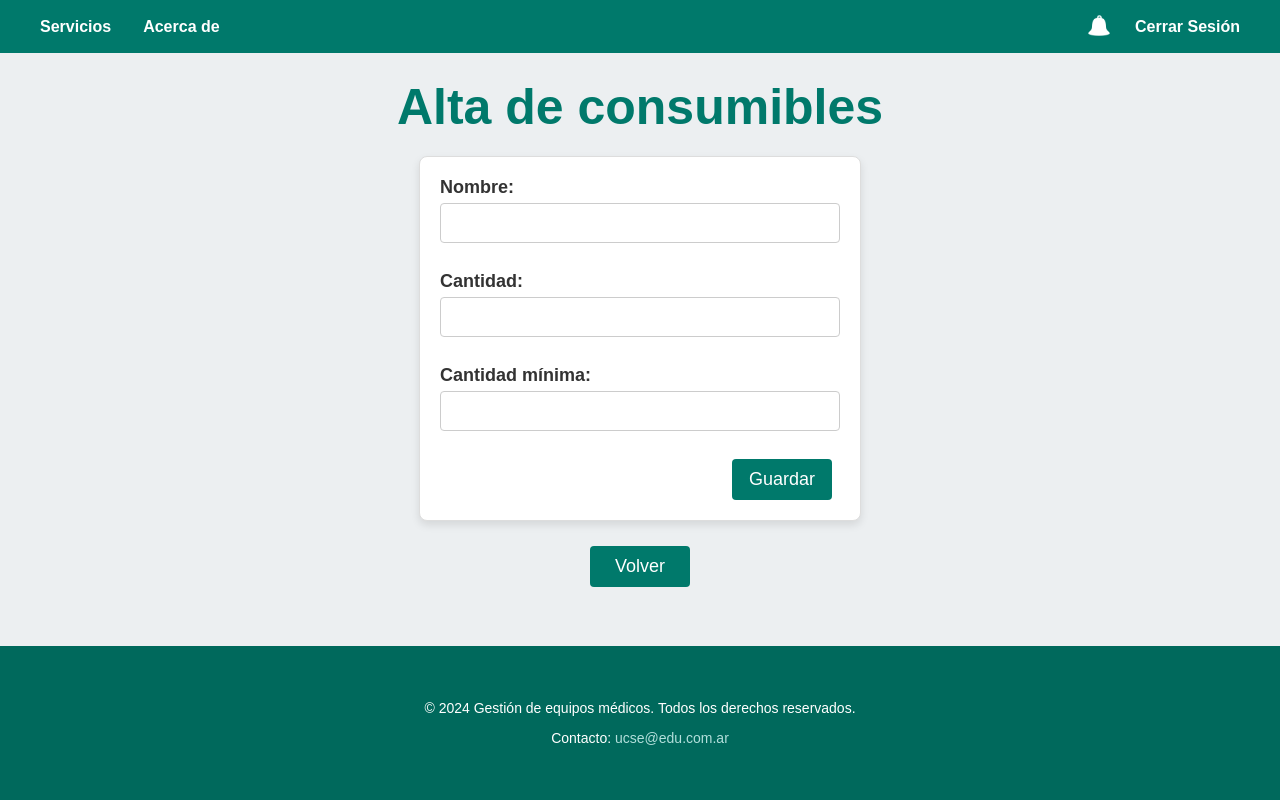
After one commit to mihue675/Hospital, a PHP site: page /Hospital/pages/consumibles/alta.php in a window 1280 px wide. The commit adds this page. Run offline with PHP 8.4, Linux system fonts and the light colour scheme; the visitor is signed in with stand-in values (Sample User, id 1); data that the repository does not hold is empty.

Commit message:
INDEX Y ALTA DE CONSUMIBLES CON SU CORRESPONDIENTE PHP Y CSS

```diff
--- a/app/client/components/header.css
+++ b/app/client/components/header.css
@@ -8,6 +8,7 @@
 /* Contenedor del menú de navegación */
 .nav-container {
   display: flex;
+  font-family: Arial, sans-serif;
   justify-content: space-between;
   align-items: center;
   max-width: 1200px;
--- /dev/null
+++ b/app/client/pages/consumibles/alta.css
@@ -0,0 +1,74 @@
+body {
+    background-color: #ECEFF1;
+    overflow-y: scroll;
+    font-family: Arial, sans-serif;
+}
+
+.h1 {
+    color: #00796B;
+    font-size: 50px;
+    text-align: center;
+    margin-bottom: 20px;
+    margin-top: 5px;
+}
+
+.label {
+    font-size: 18px;
+    display: flex;
+    flex-direction: column;
+    margin-bottom: 10px;
+    font-weight: bold;
+    color: #333;
+}
+
+.contenedor-form{
+    display:flex;
+    justify-content: center;
+}
+
+.form{
+    background-color: #ffffff;
+    border: 1px solid #ddd;
+    border-radius: 8px;
+    padding: 20px;
+    width: 400px;
+    box-shadow: 0 4px 8px rgba(0, 0, 0, 0.1);
+}
+
+input[type="text"],
+input[type="number"]{
+    padding: 10px;
+    font-size: 16px;
+    border: 1px solid #ccc;
+    border-radius: 4px;
+    margin-top: 5px;
+}
+
+button {
+    background-color: #00796B;
+    color: white;
+    border: none;
+    border-radius: 4px;
+    padding: 10px;
+    font-size: 18px;
+    cursor: pointer;
+    transition: background-color 0.3s ease;
+    margin-top:auto;
+    width:100px;
+}
+
+button:hover {
+    background-color: white;
+    color: #00796B;
+}
+
+.btnAltaConsumible{
+    margin-left:73%;
+}
+
+.contenedor-boton{
+    display: flex;
+    justify-content: center;
+    align-items: center;
+    margin-top: 25px;
+}
--- /dev/null
+++ b/app/client/pages/consumibles/alta.php
@@ -0,0 +1,83 @@
+<?php
+session_start();
+if (!isset($_SESSION['idUsuario'])) {
+    header("Location: ../../index.php");
+}
+?>
+
+<!DOCTYPE html>
+
+<html lang="es">
+
+<head>
+    <html translate="no">
+    <meta charset="UTF-8">
+    <meta name="viewport" content="width=device-width, initial-scale=1.0">
+    <link rel="icon" href="../../images/logo.png" />
+    <link rel="stylesheet" href ="alta.css"/>
+    <title>Consumibles - Alta</title>
+</head>
+
+<?php
+require_once __DIR__ . "/../../../server/controller/consumibles.php";
+
+if (
+    isset($_POST['btnAltaConsumible']) && ($_POST['txtNombre'])!= "" && ($_POST['txtCantidad'])!="" && ($_POST['txtCantidadMinima'])!=""
+){
+    $nombre = $_POST['txtNombre'];
+    $cantidad = $_POST['txtCantidad'];
+    $cantidad_minima = $_POST['txtCantidadMinima'];
+    AltaConsumible($nombre, $cantidad, $cantidad_minima);
+    header("Location: index.php");
+}
+?>
+
+
+<body>
+    <header>
+        <?php require("../../components/header.php") ?>
+        <style>
+            <?php require("../../components/header.css") ?>
+        </style>
+    </header>
+
+    <div style="align-items:center;">
+    <h1 class="h1">Alta de consumibles</h1>
+    <div class="contenedor-form">
+    <form class= "form" method="post" action="alta.php">
+        <label class="label">
+            Nombre:
+            <input type="text" name="txtNombre" id="txtNombre" value="" required />
+        </label>
+        <br/>
+        <label class="label">
+            Cantidad:
+            <input type="number" name="txtCantidad" id="txtCantidad" value="" required />
+        </label>
+        <br/>
+        <label class="label">
+            Cantidad mínima:
+            <input type="number" name="txtCantidadMinima" id="txtCantidadMinima" value="" required />
+        </label>
+        <br/>
+
+        <button class="btnAltaConsumible" type="submit" name="btnAltaConsumible" id="btnAltaConsumible">Guardar</button>
+    </form>
+
+    </div>
+    <div class="contenedor-boton">
+        <button onclick="window.location.href = './index.php'">
+            Volver
+        </button>
+    </div>
+    </div>
+
+    <footer>
+        <?php require("../../components/footer.php") ?>
+        <style>
+            <?php require("../../components/footer.css")  ?>
+        </style>
+    </footer>
+</body>
+
+</html>
--- /dev/null
+++ b/app/server/controller/consumibles.php
@@ -0,0 +1,22 @@
+<?php
+    require_once __DIR__ . "/../db.php";
+
+function AltaConsumible($nombre, $cantidad, $cantidad_minima){
+    global $conn;
+    $sql = "INSERT INTO consumibles(nombre, cantidad, cantidad_minima) VALUES ('$nombre', $cantidad, $cantidad_minima)";
+    mysqli_query($conn, $sql);
+}
+
+function ObtenerConsumibles()
+{
+    global $conn;
+    $sql = "SELECT * FROM consumibles";
+    $query = mysqli_query($conn, $sql);
+
+    $array = array();
+    while ($i = mysqli_fetch_array($query, MYSQLI_ASSOC)) {
+        $array[] = $i;
+    }
+
+    return $array;
+}
```
Also changed, not shown: app/client/pages/consumibles/index.css (added, +62 -0 lines), app/client/pages/consumibles/index.php (added, +68 -0 lines).
